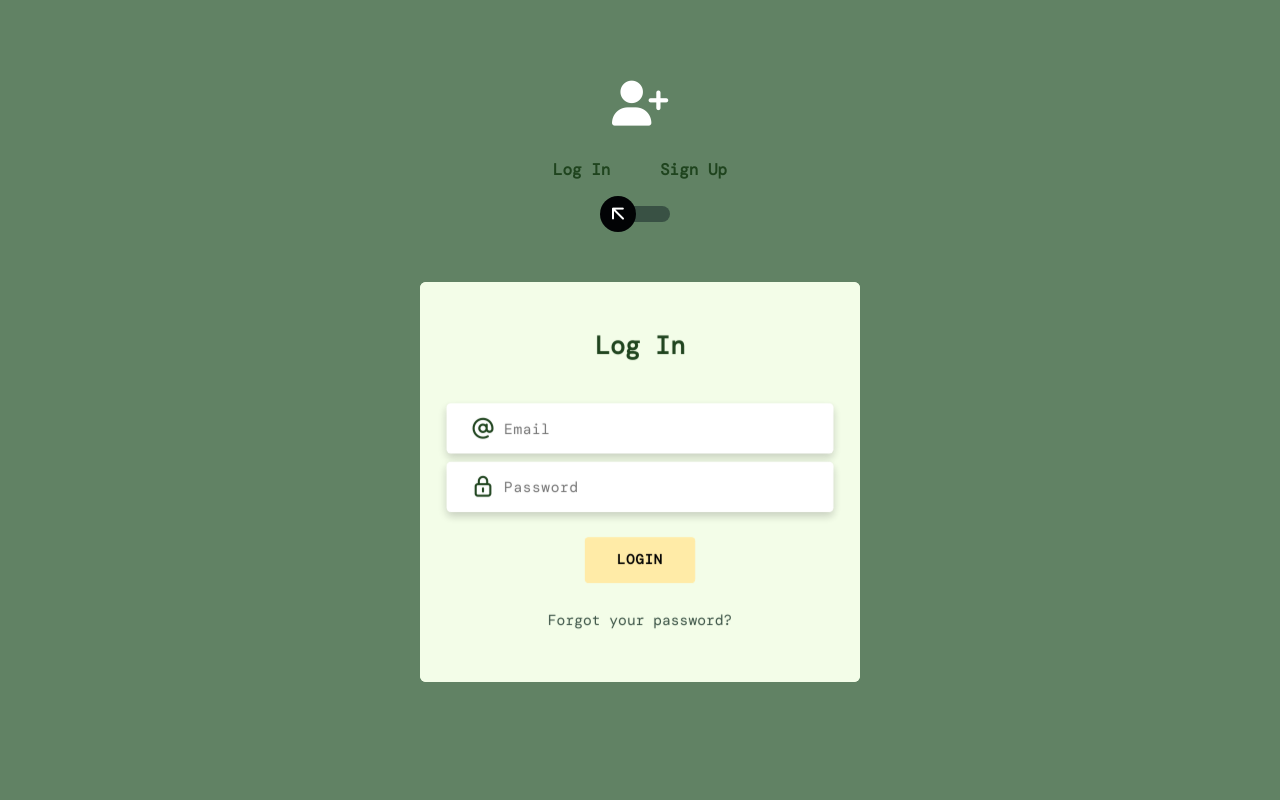
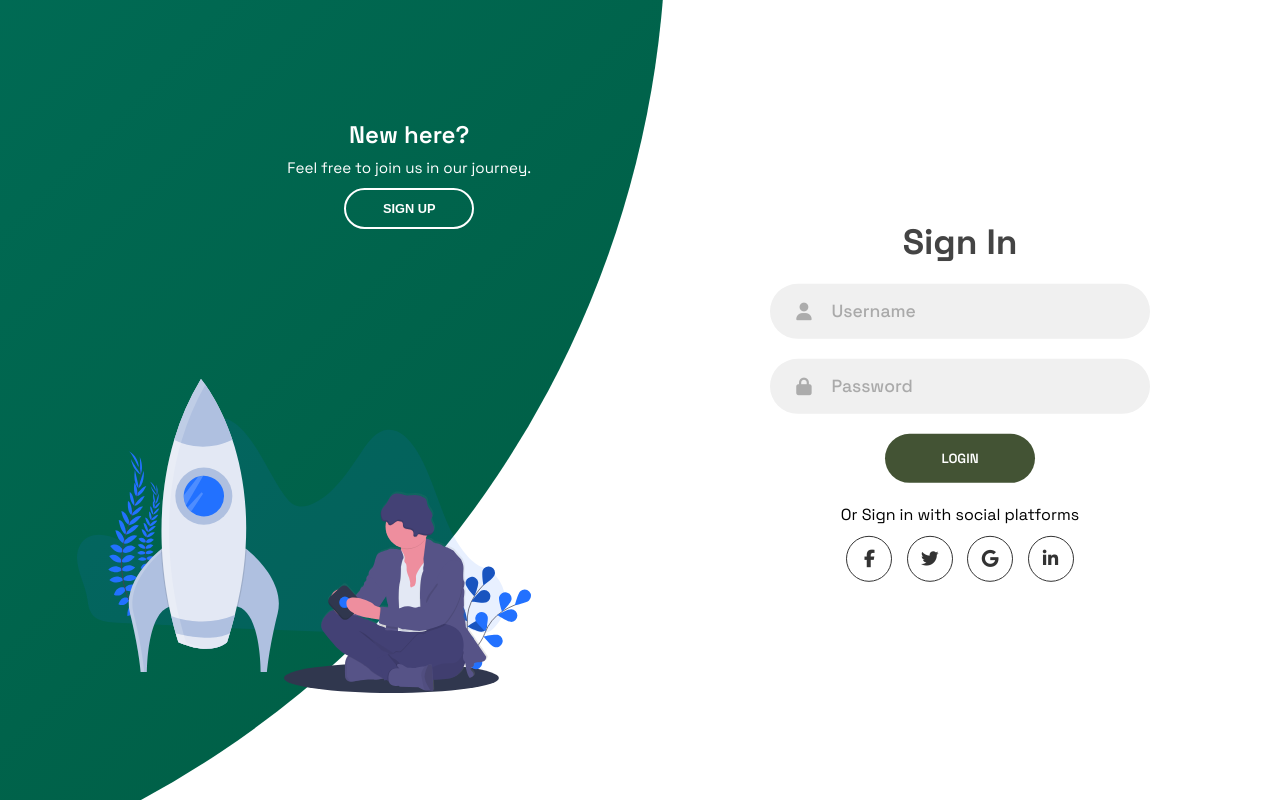
Before and after one commit to BasiliskFTW/Myrtle, a plain HTML site: page assets/login/login.html in a window 1280 px wide. Drawn offline with nearby package versions, Linux system fonts and the light colour scheme.

Commit message:
Updated the login page

```diff
--- a/assets/login/login.css
+++ b/assets/login/login.css
@@ -1,221 +1,405 @@
-
-@import url('https://fonts.googleapis.com/css2?family=DM+Mono&display=swap');
+@import url('https://fonts.googleapis.com/css2?family=Space+Grotesk:wght@400;500;600;700&display=swap');
 
 
-
-body {
-    font-family: 'DM Mono', monospace;
-    font-weight: 300;
-    line-height: 1.7;
-    color: #1F441E;
-    background-image: url('assets\img\Japanese.png');
-    /* Replace with your image path */
-    background-size: cover;
-    background-repeat: no-repeat;
-    background-attachment: fixed;
-    background-color: #618264;
-}
-.user-icon {
-    font-size: 45px;
-    text-align: center;
-    margin-bottom: 28px;
-    color: white;
+* {
+    margin: 0;
+    padding: 0;
+    box-sizing: border-box;
 }
 
-a:hover {
-    text-decoration:none;
+body,
+input {
+    font-family: "Space Grotesk", sans-serif;
 }
 
-.link {
-    color: #395144;
+.container {
+    position: relative;
+    width: 100%;
+    background-color: #fff;
+    min-height: 100vh;
+    overflow: hidden;
 }
 
-.link:hover {
-    color: #c4c3ca;
+.forms-container {
+    position: absolute;
+    width: 100%;
+    height: 100%;
+    top: 0;
+    left: 0;
 }
 
-p {
-    font-weight: 500;
-    font-size: 14px;
+.signin-signup {
+    position: absolute;
+    top: 50%;
+    transform: translate(-50%, -50%);
+    left: 75%;
+    width: 50%;
+    transition: 1s 0.7s ease-in-out;
+    display: grid;
+    grid-template-columns: 1fr;
+    z-index: 5;
 }
 
-h4 {
-    font-weight: 600;
+form {
+    display: flex;
+    align-items: center;
+    justify-content: center;
+    flex-direction: column;
+    padding: 0rem 5rem;
+    transition: all 0.2s 0.7s;
+    overflow: hidden;
+    grid-column: 1 / 2;
+    grid-row: 1 / 2;
 }
 
-h6 span {
-    padding: 0 20px;
-    font-weight: 700;
+form.sign-up-form {
+    opacity: 0;
+    z-index: 1;
 }
 
-.section {
-    position: relative;
-    width: 100%;
-    display: block;
+form.sign-in-form {
+    z-index: 2;
 }
 
-.full-height {
-    min-height: 100vh;
+.title {
+    font-size: 2.2rem;
+    color: #444;
+    margin-bottom: 10px;
 }
 
-[type="checkbox"]:checked,
-[type="checkbox"]:not(:checked) {
-    display: none;
+.input-field {
+    max-width: 380px;
+    width: 100%;
+    background-color: #f0f0f0;
+    margin: 10px 0;
+    height: 55px;
+    border-radius: 55px;
+    display: grid;
+    grid-template-columns: 15% 85%;
+    padding: 0 0.4rem;
+    position: relative;
 }
 
-.checkbox:checked+label,
-.checkbox:not(:checked)+label {
-    position: relative;
-    display: block;
+.input-field i {
     text-align: center;
-    width: 60px;
-    height: 16px;
-    border-radius: 8px;
-    padding: 0;
-    margin: 10px auto;
-    cursor: pointer;
-    background-color: #395144;
+    line-height: 55px;
+    color: #acacac;
+    transition: 0.5s;
+    font-size: 1.1rem;
 }
 
-.checkbox:checked+label:before,
-.checkbox:not(:checked)+label:before {
-    position: absolute;
-    display: block;
-    width: 36px;
-    height: 36px;
-    border-radius: 50%;
-    color: #ffffff;
-    background-color: #020305;
-    font-family: 'unicons';
-    content: '\eb4f';
-    z-index: 20;
-    top: -10px;
-    left: -10px;
-    line-height: 36px;
-    text-align: center;
-    font-size: 24px;
-    transition: all 0.5s ease;
+.input-field input {
+    background: none;
+    outline: none;
+    border: none;
+    line-height: 1;
+    font-weight: 600;
+    font-size: 1.1rem;
+    color: #333;
 }
 
-.checkbox:checked+label:before {
-    transform: translateX(44px) rotate(-270deg);
+.input-field input::placeholder {
+    color: #aaa;
+    font-weight: 500;
 }
 
-.card-3d-wrap {
-    position: relative;
-    width: 440px;
-    max-width: 100%;
-    height: 400px;
-    -webkit-transform-style: preserve-3d;
-    transform-style: preserve-3d;
-    perspective: 800px;
-    margin-top: 60px;
+.social-text {
+    padding: 0.7rem 0;
+    font-size: 1rem;
 }
 
-.card-3d-wrapper {
-    width: 100%;
-    height: 100%;
-    position: absolute;
-    -webkit-transform-style: preserve-3d;
-    transform-style: preserve-3d;
-    transition: all 600ms ease-out;
+.social-media {
+    display: flex;
+    justify-content: center;
 }
 
-.card-front,
-.card-back {
-    width: 100%;
-    height: 100%;
-    background-color: #F3FDE8;
-    background-image: url('assets\img\Japanese.png');
-    position: absolute;
-    border-radius: 6px;
-    -webkit-transform-style: preserve-3d;
+.social-icon {
+    height: 46px;
+    width: 46px;
+    display: flex;
+    justify-content: center;
+    align-items: center;
+    margin: 0 0.45rem;
+    color: #333;
+    border-radius: 50%;
+    border: 1px solid #333;
+    text-decoration: none;
+    font-size: 1.1rem;
+    transition: 0.3s;
 }
 
-.card-back {
-    transform: rotateY(180deg);
-}
-
-.checkbox:checked~.card-3d-wrap .card-3d-wrapper {
-    transform: rotateY(180deg);
-}
-
-.center-wrap {
-    position: absolute;
-    width: 100%;
-    padding: 0 35px;
-    top: 50%;
-    left: 0;
-    transform: translate3d(0, -50%, 35px) perspective(100px);
-    z-index: 20;
-    display: block;
-}
-
-.form-group {
-    position: relative;
-    display: block;
-    margin: 0;
-    padding: 0;
-}
-
-.form-style {
-    padding: 13px 20px;
-    padding-left: 55px;
-    height: 48px;
-    width: 100%;
-    font-weight: 500;
-    border-radius: 4px;
-    font-size: 14px;
-    line-height: 22px;
-    letter-spacing: 0.5px;
-    outline: none;
-    color: #000000;
-    background-color: #ffffff;
-    border: none;
-    -webkit-transition: all 200ms linear;
-    transition: all 200ms linear;
-    box-shadow: 0 4px 8px 0 rgba(21, 21, 21, .2);
-}
-
-.form-style:focus,
-.form-style:active {
-    border: none;
-    outline: none;
-    box-shadow: 0 4px 8px 0 rgba(21, 21, 21, .2);
-}
-
-.input-icon {
-    position: absolute;
-    top: 0;
-    left: 18px;
-    height: 48px;
-    font-size: 24px;
-    line-height: 48px;
-    text-align: left;
-    -webkit-transition: all 200ms linear;
-    transition: all 200ms linear;
+.social-icon:hover {
+    color: #4481eb;
+    border-color: #4481eb;
 }
 
 .btn {
-    border-radius: 4px;
-    height: 44px;
-    font-size: 13px;
+    width: 150px;
+    background-color: #435334;
+    border: none;
+    outline: none;
+    height: 49px;
+    border-radius: 49px;
+    color: #fff;
+    text-transform: uppercase;
     font-weight: 600;
-    text-transform: uppercase;
-    -webkit-transition: all 200ms linear;
-    transition: all 200ms linear;
-    padding: 0 30px;
-    letter-spacing: 1px;
-    display: -webkit-inline-flex;
-    display: -ms-inline-flexbox;
-    display: inline-flex;
-    align-items: center;
-    background-color: #ffeba7;
-    color: #000000;
+    margin: 10px 0;
+    cursor: pointer;
+    transition: 0.5s;
 }
 
 .btn:hover {
-    background-color: #000000;
-    color: #ffeba7;
-    box-shadow: 0 8px 24px 0 rgba(16, 39, 112, .2);
+    background-color: #9EB384;
 }
+
+.panels-container {
+    position: absolute;
+    height: 100%;
+    width: 100%;
+    top: 0;
+    left: 0;
+    display: grid;
+    grid-template-columns: repeat(2, 1fr);
+}
+
+.container:before {
+    content: "";
+    position: absolute;
+    height: 2000px;
+    width: 2000px;
+    top: -10%;
+    right: 48%;
+    transform: translateY(-50%);
+    background-image: linear-gradient(-45deg, #005B41 0%, #008170 100%);
+    transition: 1.8s ease-in-out;
+    border-radius: 50%;
+    z-index: 6;
+}
+
+.image {
+    width: 100%;
+    transition: transform 1.1s ease-in-out;
+    transition-delay: 0.4s;
+}
+
+.panel {
+    display: flex;
+    flex-direction: column;
+    align-items: flex-end;
+    justify-content: space-around;
+    text-align: center;
+    z-index: 6;
+}
+
+.left-panel {
+    pointer-events: all;
+    padding: 3rem 17% 2rem 12%;
+}
+
+.right-panel {
+    pointer-events: none;
+    padding: 3rem 12% 2rem 17%;
+}
+
+.panel .content {
+    color: #fff;
+    transition: transform 0.9s ease-in-out;
+    transition-delay: 0.6s;
+}
+
+.panel h3 {
+    font-weight: 600;
+    line-height: 1;
+    font-size: 1.5rem;
+}
+
+.panel p {
+    font-size: 0.95rem;
+    padding: 0.7rem 0;
+}
+
+.btn.transparent {
+    margin: 0;
+    background: none;
+    border: 2px solid #fff;
+    width: 130px;
+    height: 41px;
+    font-weight: 600;
+    font-size: 0.8rem;
+}
+
+.right-panel .image,
+.right-panel .content {
+    transform: translateX(800px);
+}
+
+/* ANIMATION */
+
+.container.sign-up-mode:before {
+    transform: translate(100%, -50%);
+    right: 52%;
+}
+
+.container.sign-up-mode .left-panel .image,
+.container.sign-up-mode .left-panel .content {
+    transform: translateX(-800px);
+}
+
+.container.sign-up-mode .signin-signup {
+    left: 25%;
+}
+
+.container.sign-up-mode form.sign-up-form {
+    opacity: 1;
+    z-index: 2;
+}
+
+.container.sign-up-mode form.sign-in-form {
+    opacity: 0;
+    z-index: 1;
+}
+
+.container.sign-up-mode .right-panel .image,
+.container.sign-up-mode .right-panel .content {
+    transform: translateX(0%);
+}
+
+.container.sign-up-mode .left-panel {
+    pointer-events: none;
+}
+
+.container.sign-up-mode .right-panel {
+    pointer-events: all;
+}
+
+@media (max-width: 870px) {
+    .container {
+        min-height: 800px;
+        height: 100vh;
+    }
+
+    .signin-signup {
+        width: 100%;
+        top: 95%;
+        transform: translate(-50%, -100%);
+        transition: 1s 0.8s ease-in-out;
+    }
+
+    .signin-signup,
+    .container.sign-up-mode .signin-signup {
+        left: 50%;
+    }
+
+    .panels-container {
+        grid-template-columns: 1fr;
+        grid-template-rows: 1fr 2fr 1fr;
+    }
+
+    .panel {
+        flex-direction: row;
+        justify-content: space-around;
+        align-items: center;
+        padding: 2.5rem 8%;
+        grid-column: 1 / 2;
+    }
+
+    .right-panel {
+        grid-row: 3 / 4;
+    }
+
+    .left-panel {
+        grid-row: 1 / 2;
+    }
+
+    .image {
+        width: 200px;
+        transition: transform 0.9s ease-in-out;
+        transition-delay: 0.6s;
+    }
+
+    .panel .content {
+        padding-right: 15%;
+        transition: transform 0.9s ease-in-out;
+        transition-delay: 0.8s;
+    }
+
+    .panel h3 {
+        font-size: 1.2rem;
+    }
+
+    .panel p {
+        font-size: 0.7rem;
+        padding: 0.5rem 0;
+    }
+
+    .btn.transparent {
+        width: 110px;
+        height: 35px;
+        font-size: 0.7rem;
+    }
+
+    .container:before {
+        width: 1500px;
+        height: 1500px;
+        transform: translateX(-50%);
+        left: 30%;
+        bottom: 68%;
+        right: initial;
+        top: initial;
+        transition: 2s ease-in-out;
+    }
+
+    .container.sign-up-mode:before {
+        transform: translate(-50%, 100%);
+        bottom: 32%;
+        right: initial;
+    }
+
+    .container.sign-up-mode .left-panel .image,
+    .container.sign-up-mode .left-panel .content {
+        transform: translateY(-300px);
+    }
+
+    .container.sign-up-mode .right-panel .image,
+    .container.sign-up-mode .right-panel .content {
+        transform: translateY(0px);
+    }
+
+    .right-panel .image,
+    .right-panel .content {
+        transform: translateY(300px);
+    }
+
+    .container.sign-up-mode .signin-signup {
+        top: 5%;
+        transform: translate(-50%, 0);
+    }
+}
+
+@media (max-width: 570px) {
+    form {
+        padding: 0 1.5rem;
+    }
+
+    .image {
+        display: none;
+    }
+
+    .panel .content {
+        padding: 0.5rem 1rem;
+    }
+
+    .container {
+        padding: 1.5rem;
+    }
+
+    .container:before {
+        bottom: 72%;
+        left: 50%;
+    }
+
+    .container.sign-up-mode:before {
+        bottom: 28%;
+        left: 50%;
+    }
+}
--- a/assets/login/login.html
+++ b/assets/login/login.html
@@ -1,92 +1,106 @@
-<!doctype html>
+<!DOCTYPE html>
 <html lang="en">
 
 <head>
+	<meta charset="UTF-8" />
+	<meta name="viewport" content="width=device-width, initial-scale=1.0" />
 	<title>Myrtle</title>
-	<meta charset="utf-8">
-	<meta name="viewport" content="width=device-width, initial-scale=1, shrink-to-fit=no">
-	<link rel="stylesheet" href="https://unicons.iconscout.com/release/v2.1.9/css/unicons.css">
-	<link rel="stylesheet" href="https://cdnjs.cloudflare.com/ajax/libs/twitter-bootstrap/4.5.0/css/bootstrap.min.css">
-	<link rel="shortcut icon" href="assets/img/leaves-of-a-plant.png" type="image/x-icon">
-	<link rel="stylesheet" href="https://cdnjs.cloudflare.com/ajax/libs/font-awesome/6.4.2/css/all.min.css">
-	<link rel="stylesheet" href="login.css">
-
-
+	<link rel="stylesheet" type="text/css" href="login.css" />
+	<script src="https://kit.fontawesome.com/64d58efce2.js" crossorigin="anonymous"></script>
 
 </head>
 
 <body>
-	<div class="section">
-		<div class="container">
-			<div class="row full-height justify-content-center">
-				<div class="col-12 text-center align-self-center py-5">
-					<div class="section pb-5 pt-5 pt-sm-2 text-center">
-						<h6 class="mb-0 pb-3">
-							<div class="user-icon">
-								<i class="fa-solid fa-user-plus fa-bounce"></i>
-							</div>
-							<span>Log In </span><span>Sign Up</span>
-						</h6>
+	<div class="container">
+		<div class="forms-container">
+			<div class="signin-signup">
+				<form action="" class="sign-in-form">
+					<h2 class="title">Sign In</h2>
+					<div class="input-field">
+						<i class="fas fa-user"></i>
+						<input type="text" placeholder="Username" />
+					</div>
+					<div class="input-field">
+						<i class="fas fa-lock"></i>
+						<input type="password" placeholder="Password" />
+					</div>
+					<input type="submit" value="Login" class="btn solid" />
 
-						</h6>
-						<input class="checkbox" type="checkbox" id="reg-log" name="reg-log" />
-						<label for="reg-log"></label>
-						<div class="card-3d-wrap mx-auto">
-							<div class="card-3d-wrapper">
-								<div class="card-front">
-									<div class="center-wrap">
-										<div class="section text-center">
-											<h4 class="mb-4 pb-3">Log In</h4>
-											<div class="form-group">
-												<input type="email" class="form-style" placeholder="Email">
-												<i class="input-icon uil uil-at"></i>
-											</div>
-											<div class="form-group mt-2">
-												<input type="password" class="form-style" placeholder="Password">
-												<i class="input-icon uil uil-lock-alt"></i>
-											</div>
-											<a href="" class="btn mt-4">Login</a>
-											<p class="mb-0 mt-4 text-center"><a href="" class="link">Forgot your
-													password?</a></p>
-										</div>
-									</div>
-								</div>
-								<div class="card-back">
-									<div class="center-wrap">
-										<div class="section text-center">
-											<h4 class="mb-3 pb-3">Sign Up</h4>
-											<div class="form-group">
-												<input type="text" class="form-style" placeholder="Full Name">
-												<i class="input-icon uil uil-user"></i>
-											</div>
-											<div class="form-group mt-2">
-												<input type="tel" class="form-style" placeholder="Phone Number">
-												<i class="input-icon uil uil-phone"></i>
-											</div>
-											<div class="form-group mt-2">
-												<input type="email" class="form-style" placeholder="Email">
-												<i class="input-icon uil uil-at"></i>
-											</div>
-											<div class="form-group mt-2">
-												<input type="password" class="form-style" placeholder="Password">
-												<i class="input-icon uil uil-lock-alt"></i>
-											</div>
-											<a href="" class="btn mt-4">Register</a>
-										</div>
-									</div>
-								</div>
-							</div>
-						</div>
+					<p class="social-text">Or Sign in with social platforms</p>
+					<div class="social-media">
+						<a href="#" class="social-icon">
+							<i class="fab fa-facebook-f"></i>
+						</a>
+						<a href="#" class="social-icon">
+							<i class="fab fa-twitter"></i>
+						</a>
+						<a href="#" class="social-icon">
+							<i class="fab fa-google"></i>
+						</a>
+						<a href="#" class="social-icon">
+							<i class="fab fa-linkedin-in"></i>
+						</a>
 					</div>
+				</form>
+
+
+				<form action="" class="sign-up-form">
+					<h2 class="title">Sign Up</h2>
+					<div class="input-field">
+						<i class="fas fa-user"></i>
+						<input type="text" placeholder="Username" />
+					</div>
+					<div class="input-field">
+						<i class="fas fa-envelope"></i>
+						<input type="email" placeholder="Email" />
+					</div>
+					<div class="input-field">
+						<i class="fas fa-lock"></i>
+						<input type="password" placeholder="Password" />
+					</div>
+					<input type="submit" value="Sign Up" class="btn solid" />
+
+					<p class="social-text">Or Sign up with social platforms</p>
+					<div class="social-media">
+						<a href="#" class="social-icon">
+							<i class="fab fa-facebook-f"></i>
+						</a>
+						<a href="#" class="social-icon">
+							<i class="fab fa-twitter"></i>
+						</a>
+						<a href="#" class="social-icon">
+							<i class="fab fa-google"></i>
+						</a>
+						<a href="#" class="social-icon">
+							<i class="fab fa-linkedin-in"></i>
+						</a>
+					</div>
+				</form>
+			</div>
+		</div>
+		<div class="panels-container">
+
+			<div class="panel left-panel">
+				<div class="content">
+					<h3>New here?</h3>
+					<p>Feel free to join us in our journey.</p>
+					<button class="btn transparent" id="sign-up-btn">Sign Up</button>
 				</div>
+				<img src="log.svg" class="image" alt="">
+			</div>
+
+			<div class="panel right-panel">
+				<div class="content">
+					<h3>One of us?</h3>
+					<p>Welcome Back Son ! Glad to have you back.</p>
+					<button class="btn transparent" id="sign-in-btn">Sign In</button>
+				</div>
+				<img src="register.svg" class="image" alt="">
 			</div>
 		</div>
 	</div>
-	<!-- ... Your other HTML content ... -->
 
-	<script src="script.js"></script>
-
-
+	<script src="app.js"></script>
 </body>
 
 </html>
```
Also changed, not shown: assets/login/app.js (added, +11 -0 lines), assets/login/log.svg (added), assets/login/register.svg (added).
